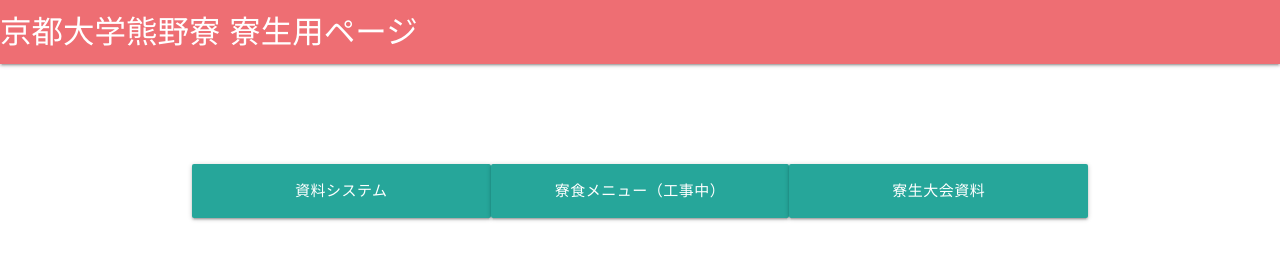
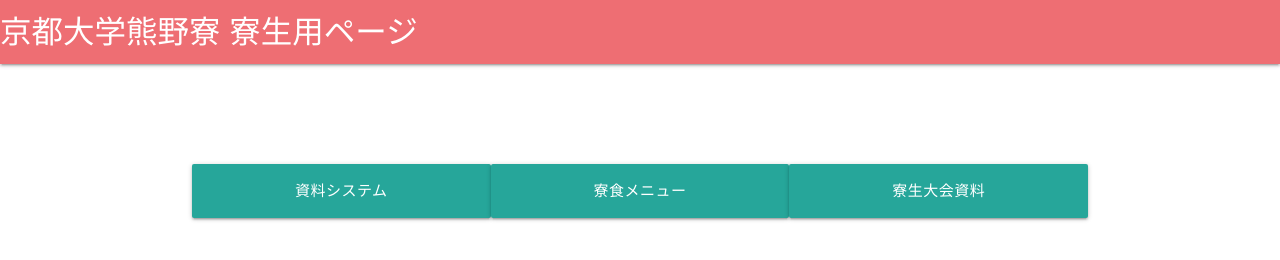
Before and after one commit to genya0407/kumano-top, a plain HTML site: page internal/index.html in a window 1280 px wide. Drawn offline with nearby package versions, Linux system fonts and the light colour scheme.

Commit message:
寮食メニューが表示されるように

```diff
--- a/internal/index.html
+++ b/internal/index.html
@@ -18,7 +18,7 @@
         <div class="container center-align">
             <div class="row">
                 <a href="http://docs.kumano-ryo.com" class="waves-effect waves-light btn-large white-text col s12 m4 l4">資料システム</a>
-                <a href="" class="waves-effect waves-light btn-large white-text col s12 m4 l4">寮食メニュー（工事中）</a>
+                <a href="http://menus.kumano-ryo.com" class="waves-effect waves-light btn-large white-text col s12 m4 l4">寮食メニュー</a>
                 <a href="http://kumano-ryo.com/internal/boarder_assembly.pdf" class="waves-effect waves-light btn-large white-text col s12 m4 l4">寮生大会資料</a>
             </div>
         </div>
```
